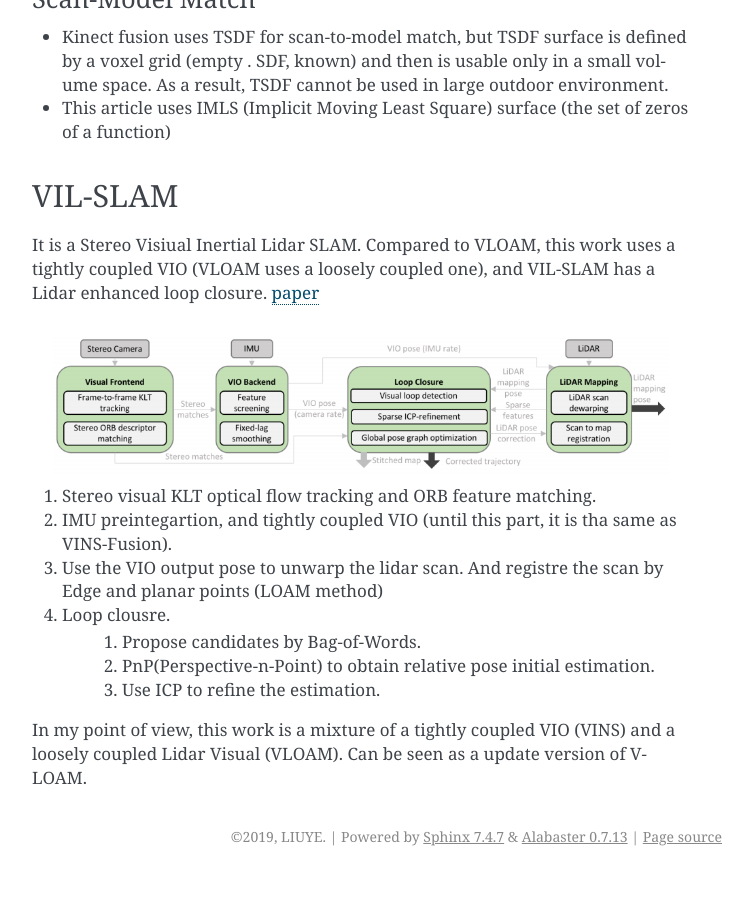
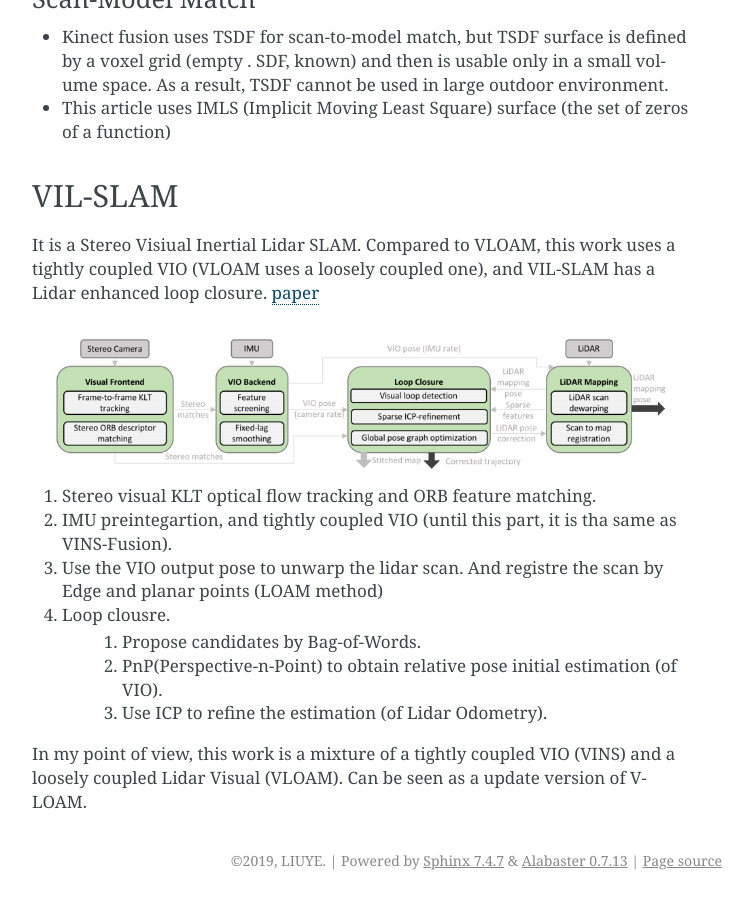
Before and after one commit to gggliuye/VIO, a Sphinx documentation site: the page built from docs/Lidar/lidarSLAM.rst, in a window 1280 px wide and 900 px high, scrolled down 1116 px. Shown: the whole window, without its empty margins (388-1141 px from the left). Built offline with Sphinx 7.4.7, drawn with Linux system fonts in a browser that asks for light colours; before the commit the page ends 1992 px from its top, so only the background shows below that.

Commit message:
Update lidarSLAM.rst

```diff
--- a/docs/Lidar/lidarSLAM.rst
+++ b/docs/Lidar/lidarSLAM.rst
@@ -63,7 +63,7 @@ It is a Stereo Visiual Inertial Lidar SLAM. Compared to VLOAM, this work uses a
 3. Use the VIO output pose to unwarp the lidar scan. And registre the scan by Edge and planar points (LOAM method)
 4. Loop clousre.
     1. Propose candidates by Bag-of-Words.
-    2. PnP(Perspective-n-Point) to obtain relative pose initial estimation.
-    3. Use ICP to refine the estimation.
+    2. PnP(Perspective-n-Point) to obtain relative pose initial estimation (of VIO).
+    3. Use ICP to refine the estimation (of Lidar Odometry).
 
 In my point of view, this work is a mixture of a tightly coupled VIO (VINS) and a loosely coupled Lidar Visual (VLOAM). Can be seen as a update version of V-LOAM.
```
